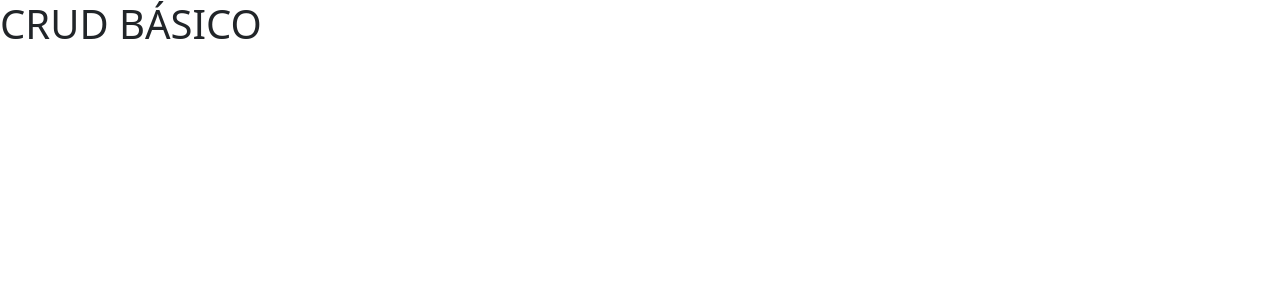
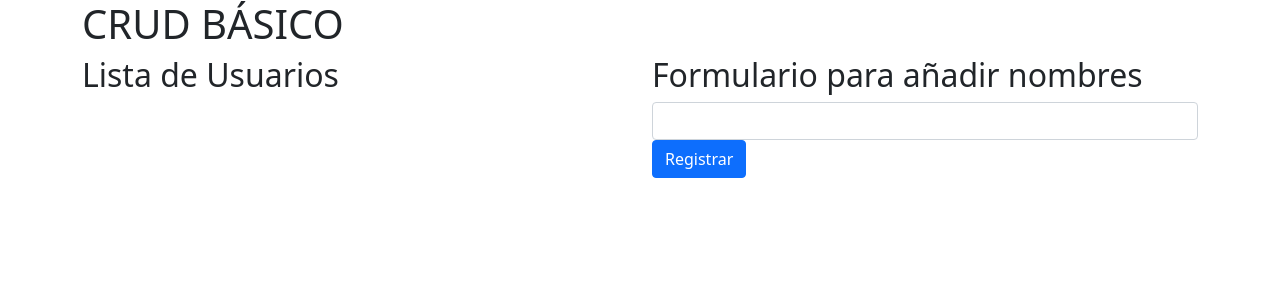
Before and after one commit to alawa2020/crud-basico-r, a React (Create React App) app: page / in a window 1280 px wide. Shown: the top 300 px of the page. Built offline with nearby package versions, Linux system fonts and the light colour scheme.

Commit message:
formulario creado

```diff
--- a/src/components/Formulario.js
+++ b/src/components/Formulario.js
@@ -1,10 +1,32 @@
-import React,{useState} from 'react'
+import React, { useState } from "react";
 
-const Formulario = ()=> {
+const Formulario = () => {
+  return (
+    <div className="container">
+      <h1>CRUD BÁSICO</h1>
 
-    return(
-        <h1>CRUD BÁSICO</h1>
-    )
-}
+      {/* CREA LOS CONTENEDORES */}
+      <div className="row">
+        {/* VISTA */}
+        <div className="col">
+          <h2>Lista de Usuarios</h2>
+        </div>
 
-export default Formulario
+        {/* AGREGANDO A LOS USUARIOS */}
+        <div className="col">
+          <h2>Formulario para añadir nombres</h2>
+
+          {/* formulario */}
+          <form>
+            <div>
+              <input className="form-control" type="text" />
+            </div>
+            <button className="btn btn-primary">Registrar</button>
+          </form>
+        </div>
+      </div>
+    </div>
+  );
+};
+
+export default Formulario;
```
